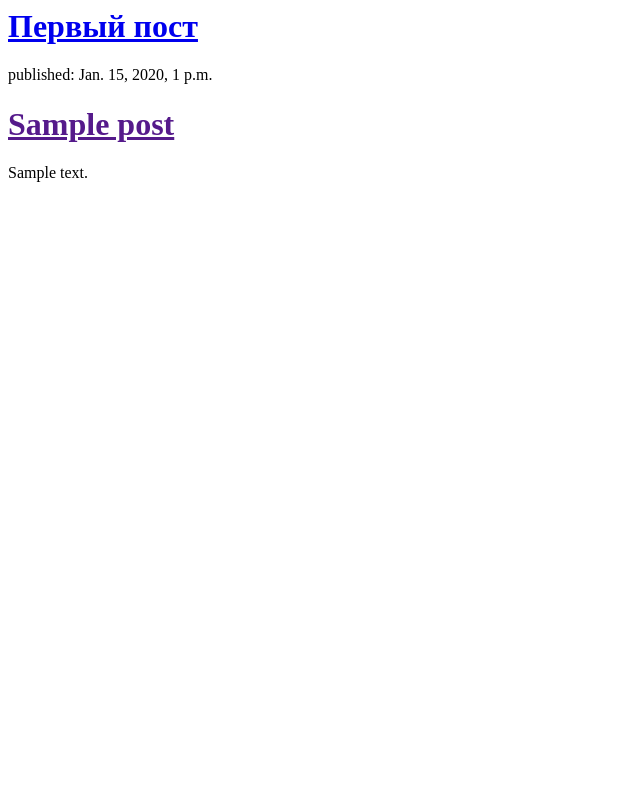
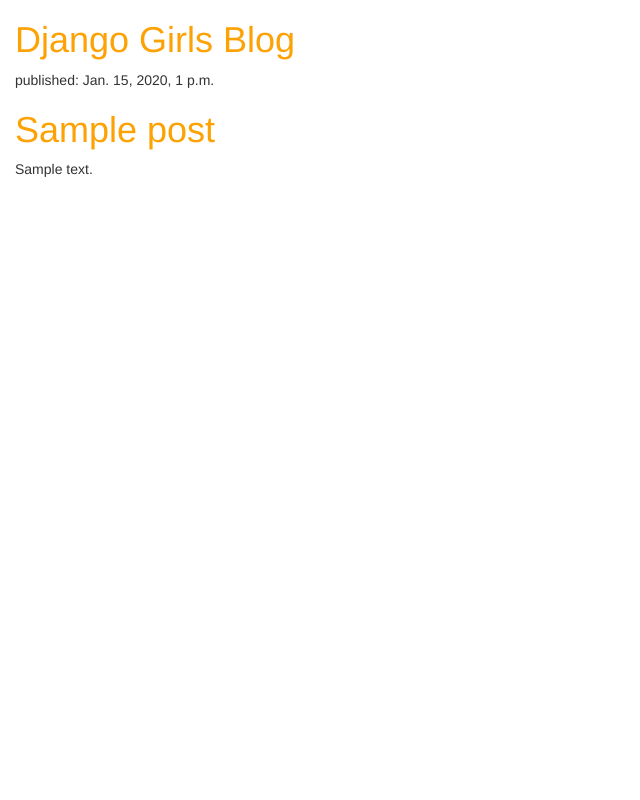
Before and after one commit to cheerskillz/skillzblog, a Django app: template blog/templates/blog/post_list.html in a window 1280 px wide. Shown: the whole page, without its empty margins (0-640 px from the left). Run offline with Django 3.2, Linux system fonts and the light colour scheme; the template is opened without the code that fills it: values that come from a table or form of the project are taken from there, others are empty; tables that the repository leaves empty hold one stand-in row (values such as "Sample post"); some libraries are stand-ins or nearby versions.

Commit message:
Added CSS.

```diff
--- /dev/null
+++ b/blog/static/css/blog.css
@@ -0,0 +1,6 @@
+h1 a {
+    color: #FCA205;
+}
+body {
+padding-left: 15px;
+}
--- a/blog/templates/blog/post_list.html
+++ b/blog/templates/blog/post_list.html
@@ -1,9 +1,16 @@
+{% load static %}
 <html>
     <head>
-    <title>Cheerski Blog</title>
+        <title>Django Girls blog</title>
+        <link rel="stylesheet" href="//maxcdn.bootstrapcdn.com/bootstrap/3.2.0/css/bootstrap.min.css">
+        <link rel="stylesheet" href="//maxcdn.bootstrapcdn.com/bootstrap/3.2.0/css/bootstrap-theme.min.css">
+        <link rel="stylesheet" href="{% static 'css/blog.css' %}">
     </head>
     <body>
-    <h1><a href="http://skillzschool.ru">Первый пост</a></h1>
+        <div>
+            <h1><a href="/">Django Girls Blog</a></h1>
+        </div>
+
         {% for post in posts %}
             <div>
                 <p>published: {{ post.published_date }}</p>
```
Lines whose indentation alone changed are shown as unchanged.
